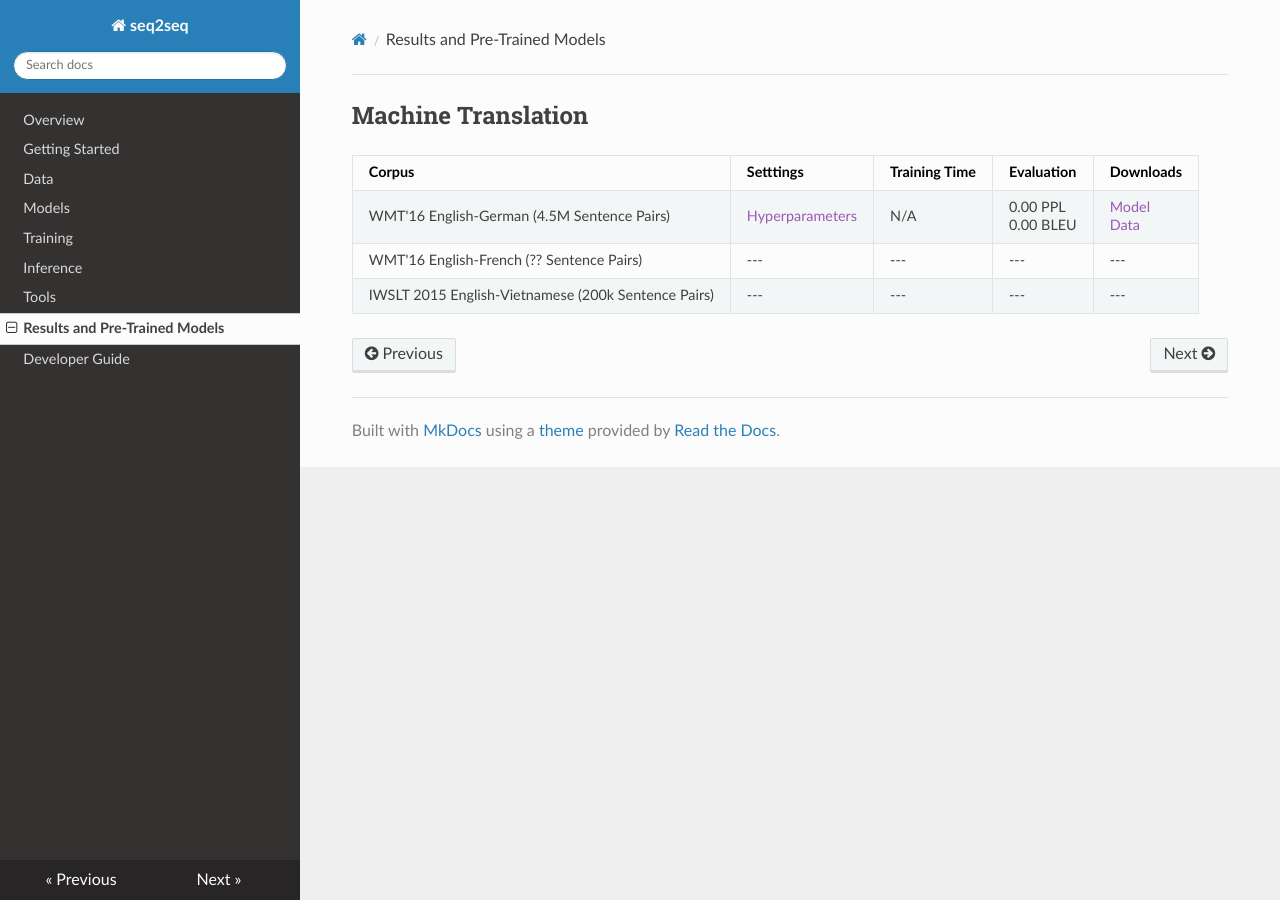
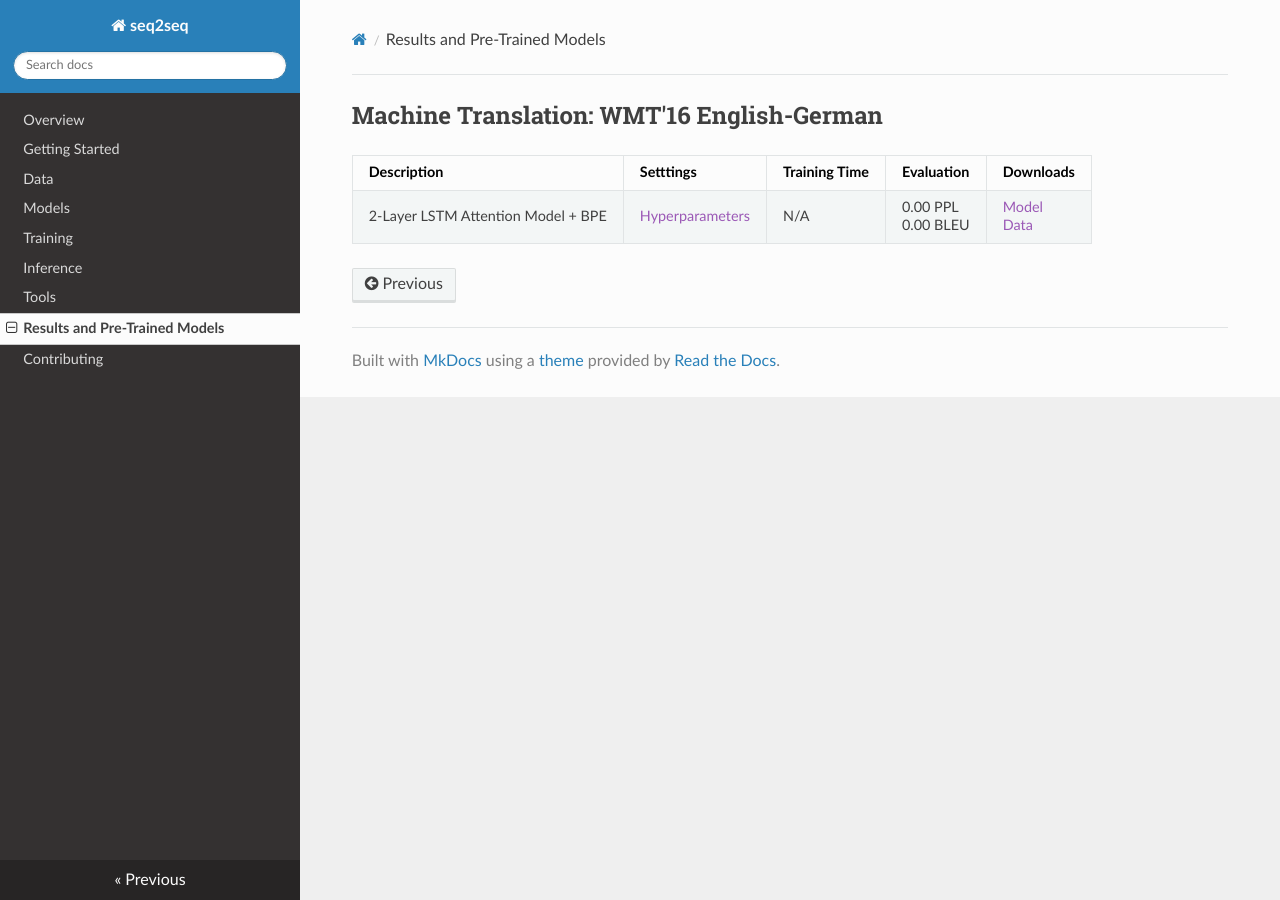
Before and after one commit to google/seq2seq, an MkDocs documentation site: the page built from docs/benchmarks.md, in a window 1280 px wide. Built offline with MkDocs 1.6.1, drawn with Linux system fonts in a browser that asks for light colours; nearby versions of some CDN libraries; old or Windows-style settings are respelled for this version of MkDocs.

Commit message:
Add more documentation

```diff
--- a/docs/benchmarks.md
+++ b/docs/benchmarks.md
@@ -1,7 +1,5 @@
-## Machine Translation
+## Machine Translation: WMT'16 English-German
 
-| Corpus | Setttings | Training Time | Evaluation| Downloads |
+| Description | Setttings | Training Time | Evaluation| Downloads |
 | --- | --- | --- | --- | --- |
-| WMT'16 English-German (4.5M Sentence Pairs) | [Hyperparameters]() | N/A | 0.00 PPL <br/> 0.00 BLEU | [Model]() <br/> [Data]() |
-| WMT'16 English-French (?? Sentence Pairs) | --- | --- | --- | --- |
-| IWSLT 2015 English-Vietnamese (200k Sentence Pairs) | --- | --- | --- | --- |
+| 2-Layer LSTM Attention Model + BPE | [Hyperparameters]() | N/A | 0.00 PPL <br/> 0.00 BLEU | [Model]() <br/> [Data]() |
--- a/mkdocs.yml
+++ b/mkdocs.yml
@@ -10,4 +10,4 @@ pages:
     - Inference: inference.md
     - Tools: tools.md
     - Results and Pre-Trained Models: benchmarks.md
-    - Developer Guide: developer_guide.md
+    - Contributing: contributing.md
```
Also changed, not shown: docs/data.md (+3 -3 lines), docs/developer_guide.md (deleted, +0 -106 lines).
